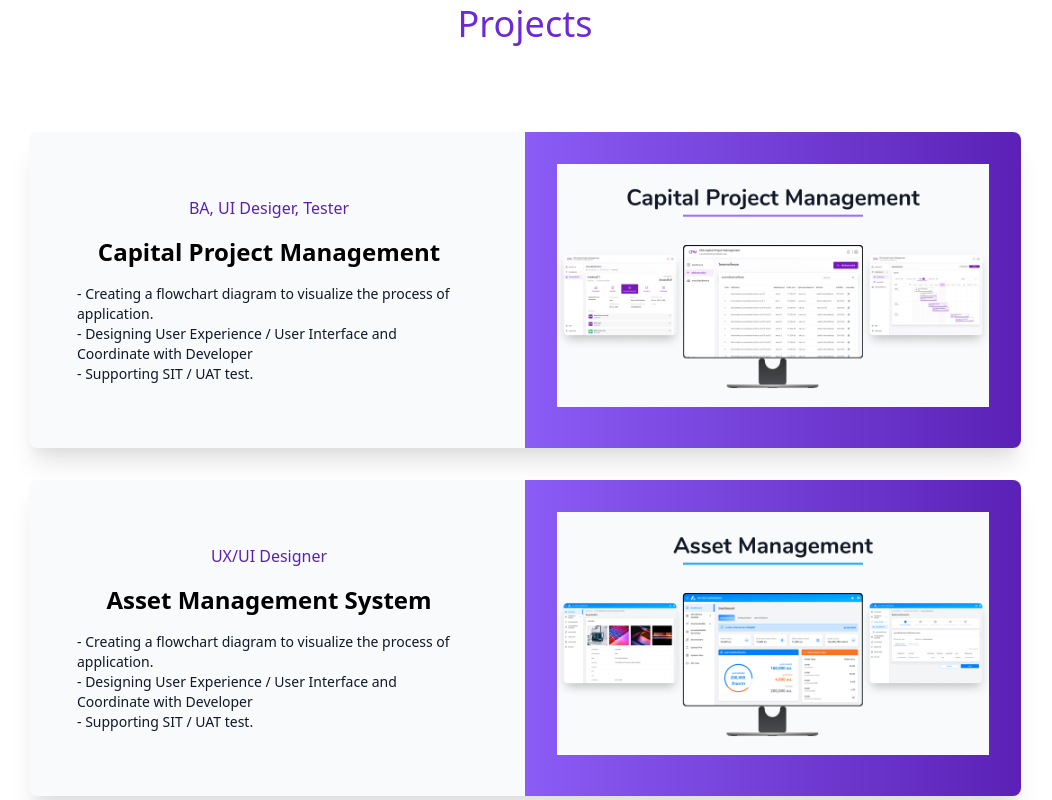
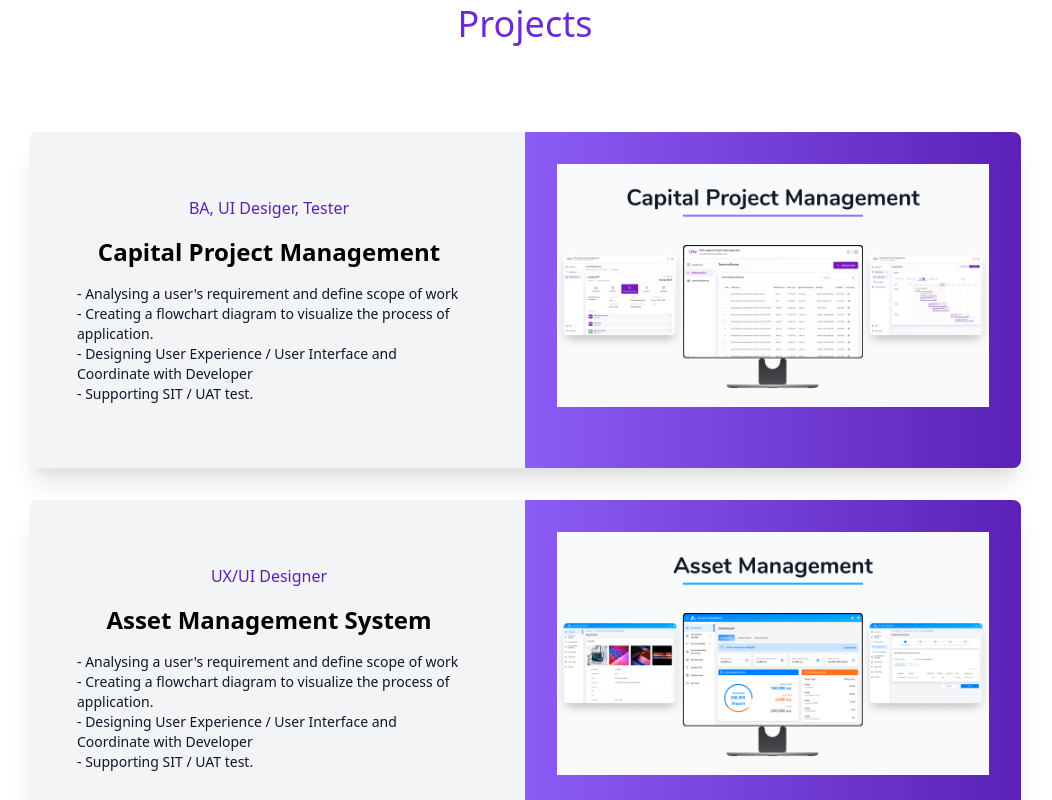
Before and after one commit to Jeerapat-pake/JeerapatPortfolio, a React (Create React App) app: page / in a window 1280 px wide. Shown: the part 1420-2220 px from the top of the page, without its empty margins (115-1167 px from the left). Built offline with nearby package versions, Linux system fonts and the light colour scheme.

Commit message:
change wording

```diff
--- a/src/components/Projects.js
+++ b/src/components/Projects.js
@@ -40,7 +40,7 @@ export default function Projects() {
         </div> */}
         <div className="flex flex-wrap -m-4">
           {projects.map((project) => (
-            <div className="grid mb-8 flex items-center bg-gray-50 shadow-xl rounded-lg ">
+            <div className="grid mb-8 flex items-center bg-gray-100 shadow-xl rounded-lg ">
               <div className="grid md:grid-cols-1 lg:grid-cols-2 ">
                 <div className="p-12 mr-4">
                   <p className="text-purple-800 my-4">{project.subtitle}</p>
@@ -49,7 +49,10 @@ export default function Projects() {
                   </p>
                   <p className="text-sm font-normal text-gray-900 my-4 text-left">
                     <ul>
-                      <li> </li>
+                      <li>
+                        - Analysing a user's requirement and define scope of
+                        work
+                      </li>
                       <li>
                         - Creating a flowchart diagram to visualize the process
                         of application.
```
